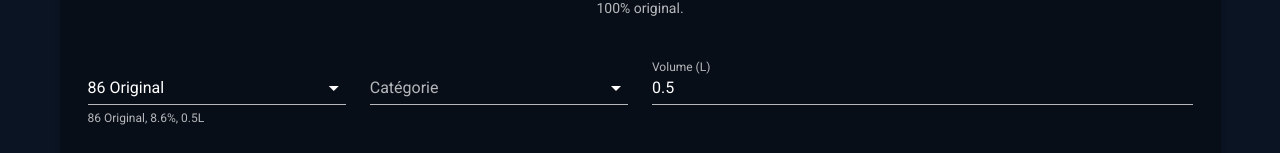
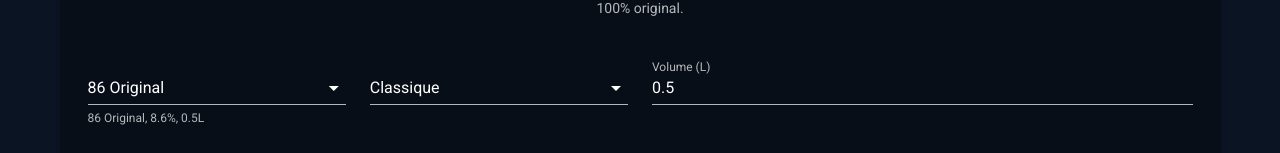
Before and after one commit to ewannpv/maLubullule, a Vue app: page / in a window 1280 px wide. Shown: the part 386-539 px from the top of the page. Built offline with nearby package versions, Linux system fonts and the light colour scheme.

Commit message:
fixes categry issues

```diff
--- a/src/components/Home.vue
+++ b/src/components/Home.vue
@@ -163,9 +163,9 @@
     };
   },
   mounted() {
-    this.selectedAlcohol = this.$store.getters.CURRENT_ALCOHOL;
-    this.displayedAlcohols = this.$store.getters.ALCOHOLS;
-    this.volume = this.selectedAlcohol.volume;
+    this.selectedAlcohol = this.currentAlcohol;
+    this.category = this.categories[0];
+    this.updateDisplayedAlcohols(this.category)
     this.calculateResult();
   },
   beforeDestroy() {
@@ -179,9 +179,7 @@
       return this.$store.getters.CURRENT_ALCOHOL;
     },
     categories() {
-      let value = this.$store.getters.CATEGORIES;
-      value.sort((a, b) => a.displayName.localeCompare(b.displayName));
-      return value;
+      return this.$store.getters.CATEGORIES;
     },
     stats() {
       return this.$store.getters.STATS;
```
